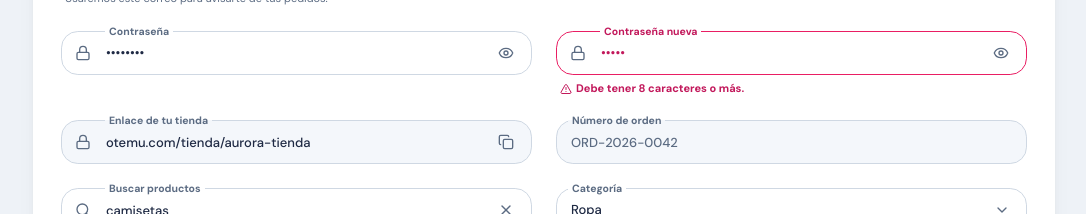
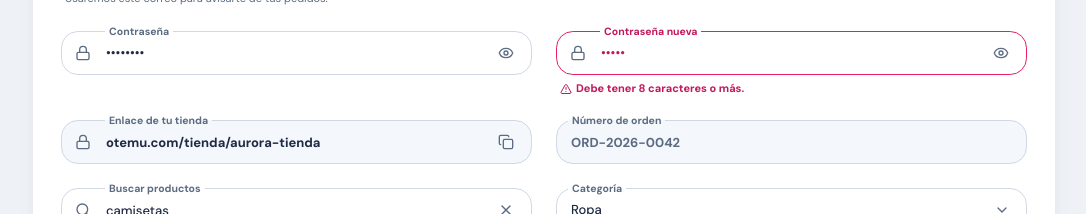
Before and after one commit to CodeJomar/ShopifyClon-Web-Core, a Next.js app: page /playground in a window 1280 px wide. Shown: the part 820-1034 px from the top of the page, without its empty margins (96-1182 px from the left). Built offline with nearby package versions, Linux system fonts and the light colour scheme.

Commit message:
fix(W-002-C1): restituye espacios perdidos en clases de input y sheet

```diff
--- a/src/shared/components/ui/input.tsx
+++ b/src/shared/components/ui/input.tsx
@@ -4,7 +4,7 @@ import { cn } from "@/shared/utils/cn"
 export type EstadoCampo = "default" | "error" | "success"
 
 // docs/diseno-web.md §4.2: borde 1.8, radio 12, alto 44. Los estados viven aquí para que input, select y textarea coincidan.
-export const claseCampo = "border-[1.8px] bg-transparent text-foreground outline-none transition-all duration-200 placeholder:text-muted-foreground [&:is(input,textarea):read-only]:bg-muted [&:is(input,textarea):read-only]:font-bolddisabled:cursor-not-allowed disabled:bg-muted disabled:text-muted-foreground disabled:border-input"
+export const claseCampo = "border-[1.8px] bg-transparent text-foreground outline-none transition-all duration-200 placeholder:text-muted-foreground [&:is(input,textarea):read-only]:bg-muted [&:is(input,textarea):read-only]:font-bold disabled:cursor-not-allowed disabled:bg-muted disabled:text-muted-foreground disabled:border-input"
 
 export const claseEstadoCampo: Record<EstadoCampo, string> = {
   default: "border-input hover:border-border-hover focus-visible:border-brand-strong focus-visible:ring-[3.5px] focus-visible:ring-brand-strong/18",
--- a/src/shared/components/ui/sheet.tsx
+++ b/src/shared/components/ui/sheet.tsx
@@ -53,7 +53,7 @@ function SheetContent({
         data-slot="sheet-content"
         data-side={side}
         className={cn(
-          "fixed z-50 flex flex-col gap-4 bg-popover [--campo-exterior:var(--popover)]bg-clip-padding text-sm text-popover-foreground shadow-lg transition duration-200 ease-in-out data-ending-style:opacity-0 data-starting-style:opacity-0 data-[side=bottom]:inset-x-0 data-[side=bottom]:bottom-0 data-[side=bottom]:h-auto data-[side=bottom]:border-t data-[side=bottom]:data-ending-style:translate-y-[2.5rem] data-[side=bottom]:data-starting-style:translate-y-[2.5rem] data-[side=left]:inset-y-0 data-[side=left]:left-0 data-[side=left]:h-full data-[side=left]:w-3/4 data-[side=left]:border-r data-[side=left]:data-ending-style:translate-x-[-2.5rem] data-[side=left]:data-starting-style:translate-x-[-2.5rem] data-[side=right]:inset-y-0 data-[side=right]:right-0 data-[side=right]:h-full data-[side=right]:w-3/4 data-[side=right]:border-l data-[side=right]:data-ending-style:translate-x-[2.5rem] data-[side=right]:data-starting-style:translate-x-[2.5rem] data-[side=top]:inset-x-0 data-[side=top]:top-0 data-[side=top]:h-auto data-[side=top]:border-b data-[side=top]:data-ending-style:translate-y-[-2.5rem] data-[side=top]:data-starting-style:translate-y-[-2.5rem] data-[side=left]:sm:max-w-sm data-[side=right]:sm:max-w-sm",
+          "fixed z-50 flex flex-col gap-4 bg-popover [--campo-exterior:var(--popover)] bg-clip-padding text-sm text-popover-foreground shadow-lg transition duration-200 ease-in-out data-ending-style:opacity-0 data-starting-style:opacity-0 data-[side=bottom]:inset-x-0 data-[side=bottom]:bottom-0 data-[side=bottom]:h-auto data-[side=bottom]:border-t data-[side=bottom]:data-ending-style:translate-y-[2.5rem] data-[side=bottom]:data-starting-style:translate-y-[2.5rem] data-[side=left]:inset-y-0 data-[side=left]:left-0 data-[side=left]:h-full data-[side=left]:w-3/4 data-[side=left]:border-r data-[side=left]:data-ending-style:translate-x-[-2.5rem] data-[side=left]:data-starting-style:translate-x-[-2.5rem] data-[side=right]:inset-y-0 data-[side=right]:right-0 data-[side=right]:h-full data-[side=right]:w-3/4 data-[side=right]:border-l data-[side=right]:data-ending-style:translate-x-[2.5rem] data-[side=right]:data-starting-style:translate-x-[2.5rem] data-[side=top]:inset-x-0 data-[side=top]:top-0 data-[side=top]:h-auto data-[side=top]:border-b data-[side=top]:data-ending-style:translate-y-[-2.5rem] data-[side=top]:data-starting-style:translate-y-[-2.5rem] data-[side=left]:sm:max-w-sm data-[side=right]:sm:max-w-sm",
           className
         )}
         {...props}
```
